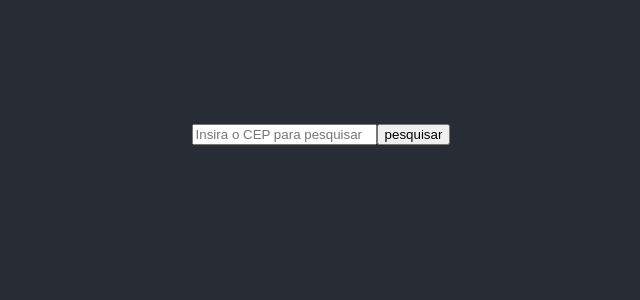
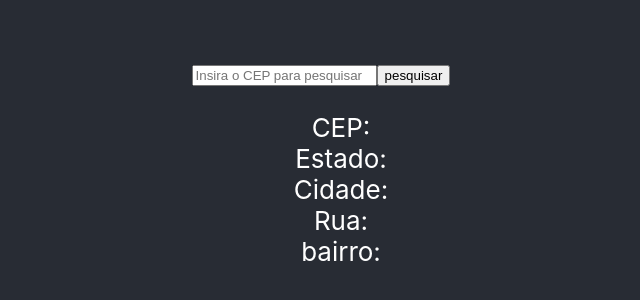
Before and after one commit to mardenrafael/buscador-de-cep, a React (Create React App) app: page / in a window 1280 px wide. Shown: the part 226-526 px from the top of the page, without its empty margins (319-959 px from the left). Built offline with nearby package versions, Linux system fonts and the light colour scheme.

Commit message:
finish CEP_search component

```diff
--- a/package.json
+++ b/package.json
@@ -6,6 +6,7 @@
     "@testing-library/jest-dom": "^5.16.3",
     "@testing-library/react": "^12.1.4",
     "@testing-library/user-event": "^13.5.0",
+    "cep-promise": "^4.1.2",
     "react": "^18.0.0",
     "react-dom": "^18.0.0",
     "react-scripts": "5.0.0",
--- a/public/index.html
+++ b/public/index.html
@@ -17,6 +17,5 @@
   <body>
     <noscript>You need to enable JavaScript to run this app.</noscript>
     <div id="root"></div>
-    <script src="https://cdn.jsdelivr.net/npm/cep-promise/dist/cep-promise.min.js"></script>
   </body>
 </html>
--- a/src/App.css
+++ b/src/App.css
@@ -16,3 +16,15 @@
 .input-container {
   min-height: 15vh;
 }
+
+.show {
+  display: block;
+}
+
+.hide {
+  display: none;
+}
+
+.cep-list {
+  list-style-type: none;
+}
--- a/src/App.js
+++ b/src/App.js
@@ -1,56 +1,6 @@
 import React from 'react';
+import CEP_search from './CEP_search'
 import './App.css';
-
-/*
-TODO List:
-  formatar string para o formato correto (8 numeros apenas)
-  se tiver letra emitir um alerta com o erro e pedir para o usuario inserir novamente
-  se estiver tudo correto enviar um request com o CEP
-  formatar o arquvio de resposta (JSON)
-  mostrar na tela o resultado da pesquisa
-
-
-*/
-
-
-class CEP_search extends React.Component {
-
-  constructor(props) {
-    super(props)
-
-    this.state = {
-      inputValue: ""
-    }
-
-
-    this.handleIputChange = this.handleIputChange.bind(this)
-    this.handleClickButton = this.handleClickButton.bind(this)
-
-  }
-
-  handleIputChange(event) {
-    this.setState({ inputValue: event.target.value })
-  }
-
-  handleClickButton() {
-    this.formatString()
-  }
-
-
-  formatString() {
-    console.log(this.state.inputValue)
-  }
-
-  render() {
-    return(
-      <div className='input-container'>
-        <input type={'text'} placeholder='Insira o CEP para pesquisar' onChange={this.handleIputChange}></input>
-        <button onClick={this.handleClickButton}>pesquisar</button>
-      </div>
-    );
-  }
-}
-
 
 function App() {
   return (
--- /dev/null
+++ b/src/CEP_search.js
@@ -0,0 +1,115 @@
+import React from "react";
+import cep from "cep-promise";
+
+class CEP_search extends React.Component {
+
+    constructor(props) {
+        super(props)
+
+        this.state = {
+        inputValue: "",
+        cepResponse: "",
+        elementsVisiblity: "hide"
+        }
+
+
+        this.handleIputChange = this.handleIputChange.bind(this)
+        this.handleClickButton = this.handleClickButton.bind(this)
+
+    }
+
+    handleIputChange(event) {
+        this.setState({ inputValue: event.target.value })
+    }
+
+    handleClickButton() {
+        const isValid = this.isValidFormat()
+
+
+        if (isValid) {
+        let response;
+
+        cep(this.state.inputValue)
+        .then((resp) => {
+
+            response = resp;
+
+        }).catch((error) => {
+            const errorMessage = error.errors[0].message;
+
+            response = errorMessage;
+
+        }).finally(() => {
+
+            this.setState({
+            cepResponse: response,
+
+            })
+        })
+        }
+    }
+
+    /**
+     * @returns {Boolean} if inputValue is only Number and Input lenght is equal 8, return true and set elementsVisiblity hide,
+     * otherwise return false and set elementVisibilty show
+     */
+    isValidFormat() {
+
+        const isNumber = this.isNumberOnly(this.state.inputValue);
+        const inputLength = this.state.inputValue.length;
+
+        if (isNumber && inputLength == 8) {
+        this.setState({ elementsVisiblity: "hide" });
+        return true
+
+        } else {
+        this.setState({ elementsVisiblity: "show" })
+        return false
+        }
+    }
+
+    /**
+     *
+     * @param {String} obj
+     * @returns {Boolean} Return boolean value if the Obj parameter is only number
+     */
+    isNumberOnly(obj) {
+        return !isNaN(obj)
+    }
+
+    render() {
+        return(
+        <div className='input-container'>
+            <input type={'text'} placeholder='Insira o CEP para pesquisar' onChange={this.handleIputChange}></input>
+
+            <button onClick={this.handleClickButton}>pesquisar</button>
+
+            <h3 className={this.state.elementsVisiblity}>
+            Confira se o CEP informado tem 8 (oito) numeros e não possua letras!!
+            </h3>
+
+            <div className='response-container'>
+            <ul className='cep-list'>
+                <li>
+                CEP: {this.state.cepResponse.cep}
+                </li>
+                <li>
+                Estado: {this.state.cepResponse.state}
+                </li>
+                <li>
+                Cidade: {this.state.cepResponse.city}
+                </li>
+                <li>
+                Rua: {this.state.cepResponse.street}
+                </li>
+                <li>
+                bairro: {this.state.cepResponse.neighborhood}
+                </li>
+            </ul>
+            </div>
+        </div>
+        );
+    }
+}
+
+export default CEP_search
```
Also changed, not shown: 1 other file (tests, documents, lock files or other folders).
